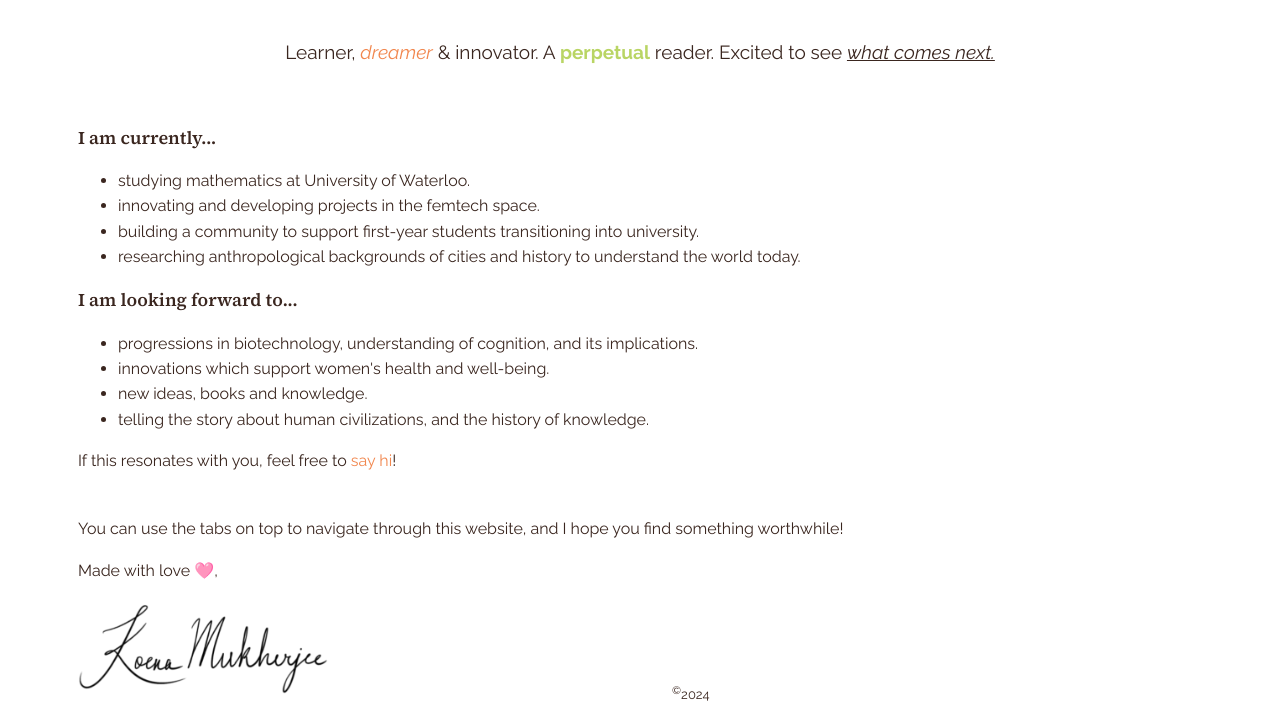
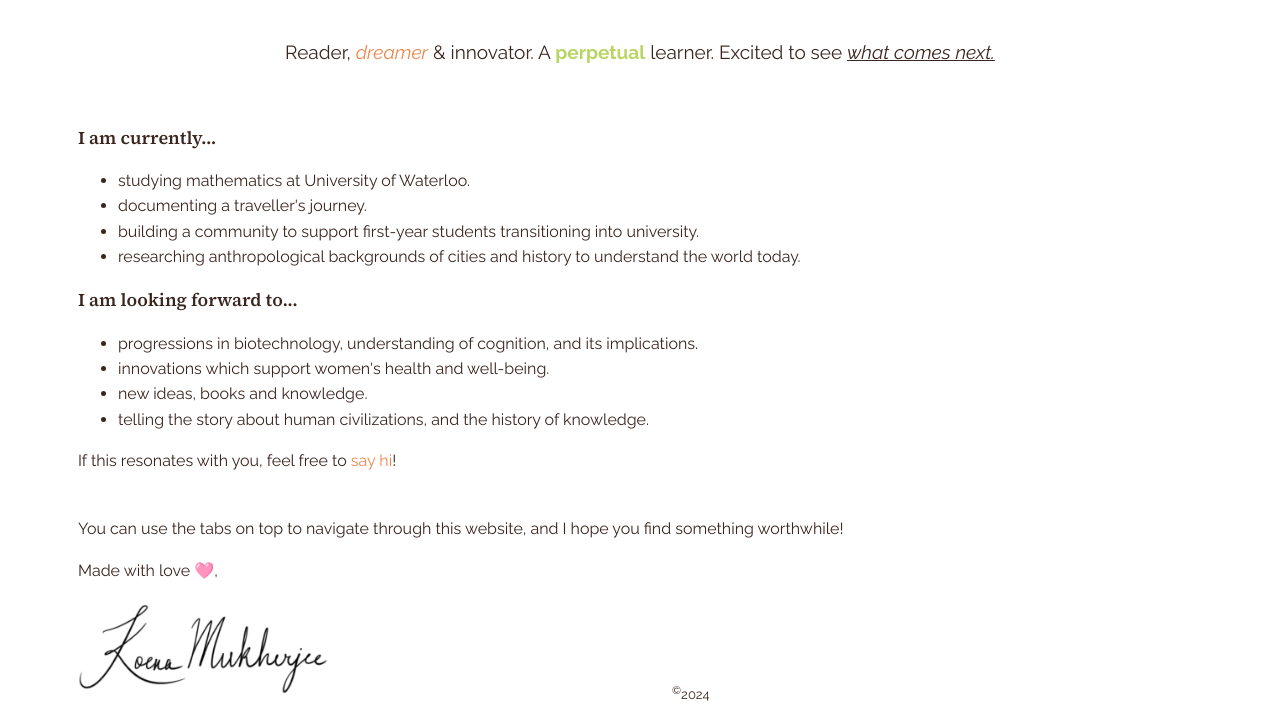
Before and after one commit to koenamk/koena-website, a plain HTML site: page index.html in a window 1280 px wide. Shown: the part 183-900 px from the top of the page. Drawn offline with nearby package versions, Linux system fonts and the light colour scheme; a web font is replaced by a local one.

Commit message:
Home page basic word edits.

```diff
--- a/index.html
+++ b/index.html
@@ -25,8 +25,8 @@
   </div>
 
   <div class="description">
-    Learner, <span style="color: #F1864D;"><i>dreamer</i></span> & innovator.
-    A <span style="color: #B9D564;"><b>perpetual</b></span> reader.
+    Reader, <span style="color: #F1864D;"><i>dreamer</i></span> & innovator.
+    A <span style="color: #B9D564;"><b>perpetual</b></span> learner.
     Excited to see <span style="text-decoration: underline;"><i>what comes next.</i></span>
   </div>
 
@@ -40,7 +40,7 @@
         <div>
           <ul>
             <li>studying mathematics at University of Waterloo.</li>
-            <li>innovating and developing projects in the femtech space.</li>
+            <li>documenting a traveller's journey.</li>
             <li>building a community to support first-year students transitioning into university.</li>
             <li>researching anthropological backgrounds of cities and history to understand the world today.</li>
         </ul>
--- a/styles/styles-index.css
+++ b/styles/styles-index.css
@@ -121,7 +121,7 @@ footer {
 
 /* responsive design */
 @media (max-width: 1440px) {
-  .body,
+  .body
   {
     padding-left: 0px;
     padding-right: 0px;
```
